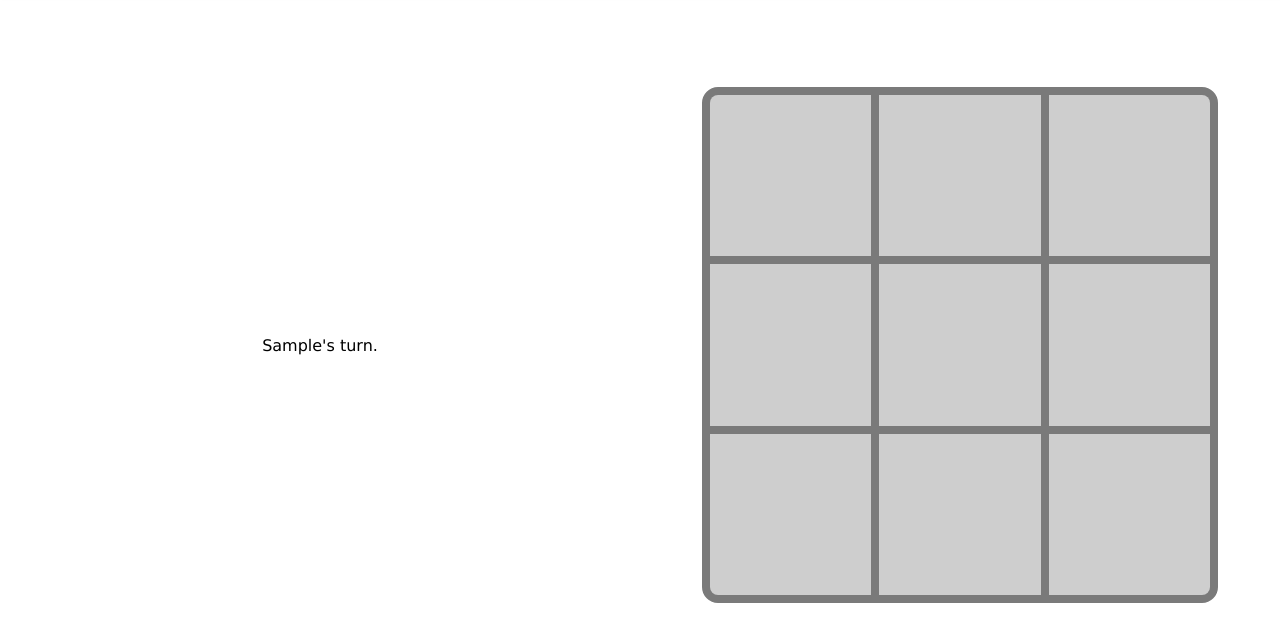
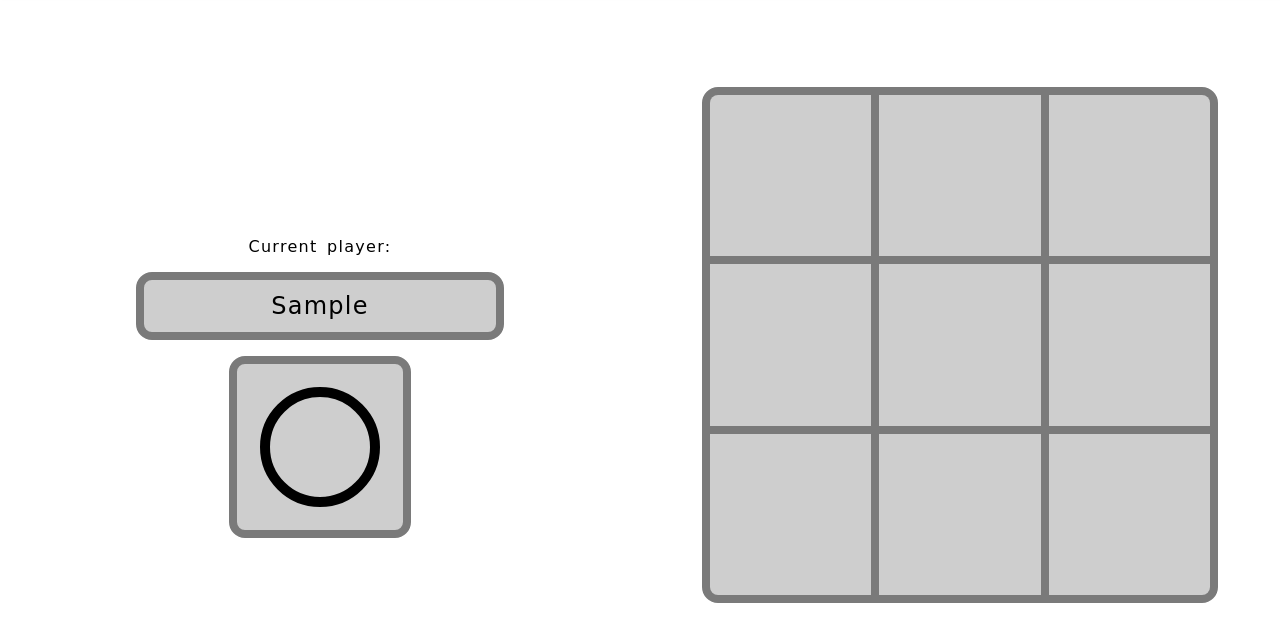
Before and after one commit to franius8/tictactoe, a plain HTML site: page index.html in a window 1280 px wide. Both pictures are taken after typing "Sample", "Sample" into the empty fields and a click on the button "New game". Shown: the part 104-746 px from the top of the page. Drawn offline with Linux system fonts and the light colour scheme; a web font is replaced by a local one.

Commit message:
Change style for display divs

```diff
--- a/index.html
+++ b/index.html
@@ -6,7 +6,7 @@
     <meta name="viewport" content="width=device-width, initial-scale=1.0">
     <link rel="preconnect" href="https://fonts.googleapis.com">
     <link rel="preconnect" href="https://fonts.gstatic.com" crossorigin>
-    <link href="https://fonts.googleapis.com/css2?family=Alfa+Slab+One&display=swap" rel="stylesheet">
+    <link href="https://fonts.googleapis.com/css2?family=Alfa+Slab+One&family=Bowlby+One+SC&display=swap" rel="stylesheet">
     <link rel="stylesheet" href="style.css">
     <script src="script.js" defer></script>
     <title>Tic Tac Toe</title>
--- a/script.js
+++ b/script.js
@@ -41,7 +41,7 @@ const game = (() => {
     }
     const playGame = () => {
         currentPlayer = playerAry[0];
-        displayController.displayCurrentPlayer(currentPlayer.name);
+        displayController.displayCurrentPlayer(currentPlayer);
         const fields = document.querySelectorAll('.field');
         fields.forEach(field => {
             field.addEventListener('click', function() {handleFieldSelection(field)},)
@@ -58,7 +58,7 @@ const game = (() => {
         i = Math.abs(i - 1);
         console.log(i);
         currentPlayer = playerAry[i];
-        displayController.displayCurrentPlayer(currentPlayer.name);
+        displayController.displayCurrentPlayer(currentPlayer);
     }
 
     return { initializeGame, changeCurrentPlayer }
@@ -78,7 +78,9 @@ const gameBoard = (() => {
 const displayController = (() => {
     const display = document.getElementById('display');
     const boardDiv = document.getElementById('board');
+    const content = document.getElementById('content');
     const displayBoard = (board) => {
+        content.style.display = 'grid';
         board.forEach((field,index) => {
             const fieldDiv = document.createElement('div');
             fieldDiv.classList.add('field');
@@ -95,22 +97,45 @@ const displayController = (() => {
             }
             boardDiv.appendChild(fieldDiv);
         });
+        boardDiv.style.display = 'grid';
     };
     const addDisplayDivs = () => {
         const errorDiv = document.createElement('div');
         errorDiv.setAttribute('id', 'errordiv');
         const currentPlayerDiv = document.createElement('div');
         currentPlayerDiv.setAttribute('id', 'currentplayerdiv');
+        const currentPlayerLabel = document.createElement('div');
+        currentPlayerLabel.setAttribute('id', 'currentplayerlabel');
+        currentPlayerLabel.textContent = 'Current player:';
+        const markerDiv = document.createElement('div');
+        markerDiv.setAttribute('id', 'markerdiv')
         display.appendChild(errorDiv);
+        display.appendChild(currentPlayerLabel);
         display.appendChild(currentPlayerDiv);
+        display.appendChild(markerDiv);
     }
-    const displayCurrentPlayer = (playerName) => {
+    const displayCurrentPlayer = (player) => {
         const currentPlayerDiv = document.getElementById('currentplayerdiv');
-        currentPlayerDiv.textContent = `${playerName}'s turn.`;
+        currentPlayerDiv.textContent = player.name;
+        displayMarker(player);
+        clearErrorMessage();
     }
     const displayTakenMessage = () => {
-        const errorDiv = document.createElement('div');
-        errorDiv.textContent = 'Space already taken.';
+        const errorDiv = document.getElementById('errordiv');
+        errorDiv.textContent = 'Space already taken';
+        errorDiv.style.visibility = 'visible';
+    }
+    const displayMarker = (player) => {
+        const markerDiv = document.getElementById('markerdiv');
+        const markerElement = document.createElement('div');
+        markerDiv.innerHTML = '';
+        markerElement.classList.add(player.marker);
+        markerDiv.appendChild(markerElement);
+    }
+    const clearErrorMessage = () => {
+        const errorDiv = document.getElementById('errordiv');
+        errorDiv.textContent = '';
+        errorDiv.style.visibility = 'collapse';
     }
     return { displayBoard, displayCurrentPlayer, displayTakenMessage, addDisplayDivs };
 })();
--- a/style.css
+++ b/style.css
@@ -9,7 +9,10 @@ body {
     height: 100vh;
     display: flex;
     flex-direction: column;
-    font-family: Verdana, Geneva, Tahoma, sans-serif;
+    font-family: 'Bowlby One SC', cursive;
+    letter-spacing: 0.08rem;
+    word-spacing: 0.2rem;
+    font-size: 1.5rem;
 }
 
 h1 {
@@ -23,7 +26,7 @@ h1 {
 }
 
 #content {
-    display: grid;
+    display: flex;
     grid-template: 1fr / 1fr 1fr;
     justify-content: center;
     align-content: center;
@@ -42,6 +45,38 @@ h1 {
     flex-direction: column;
     justify-content: center;
     align-items: center;
+    gap: 1rem;
+}
+
+#markerdiv {
+    height: 166px;
+    width: 166px;
+    background-color: var(--top-background-color);
+    display: flex;
+    justify-content: center;
+    align-items: center;
+    border-radius: 1rem;
+    border: 0.5rem solid var(--shadow-color);
+}
+
+#currentplayerdiv, #errordiv {
+    background-color: var(--top-background-color);
+    display: flex;
+    justify-content: center;
+    align-items: center;
+    border-radius: 1rem;
+    border: 0.5rem solid var(--shadow-color);
+    padding: 1rem;
+    width: 320px;
+    height: 20px;
+}
+
+#currentplayerlabel {
+    font-size: 1rem;
+}
+
+#errordiv {
+    visibility: collapse;
 }
 
 form {
@@ -57,6 +92,9 @@ form input {
     border-radius: 1rem;
     border: 2px solid var(--top-background-color);
     font-size: 1.5rem;
+    font-family: inherit;
+    word-spacing: inherit;
+    letter-spacing: inherit;
 }
 
 form button {
@@ -80,10 +118,10 @@ form button:hover {
     width: 500px;
     border-radius: 1rem;
     border: 0.5rem solid var(--shadow-color);
-    display: grid;
     gap: 0.5rem;
     grid-template: repeat(3, 1fr) / repeat(3, 1fr);
     overflow: hidden;
+    display: none;
 }
 
 .field {
```
